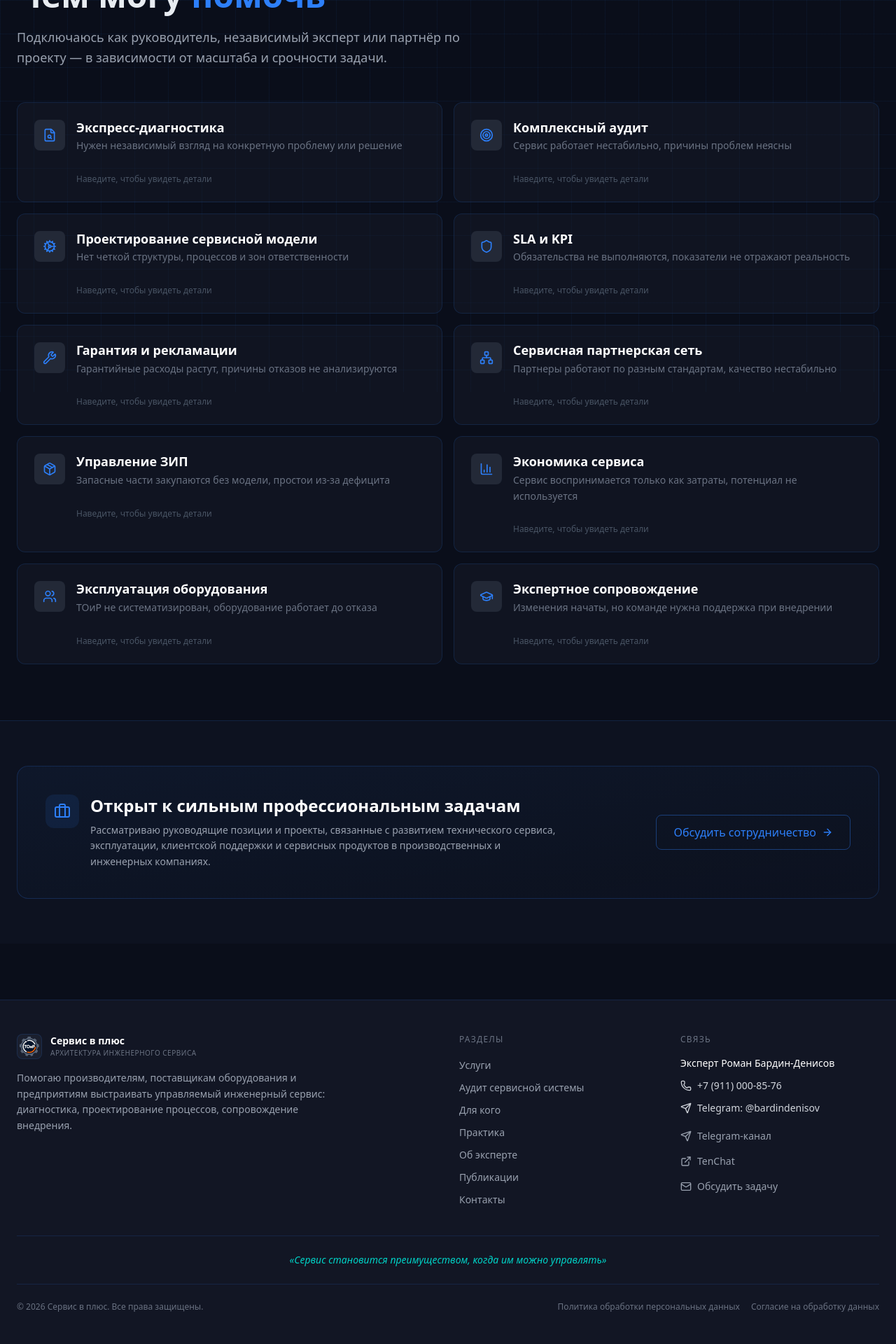
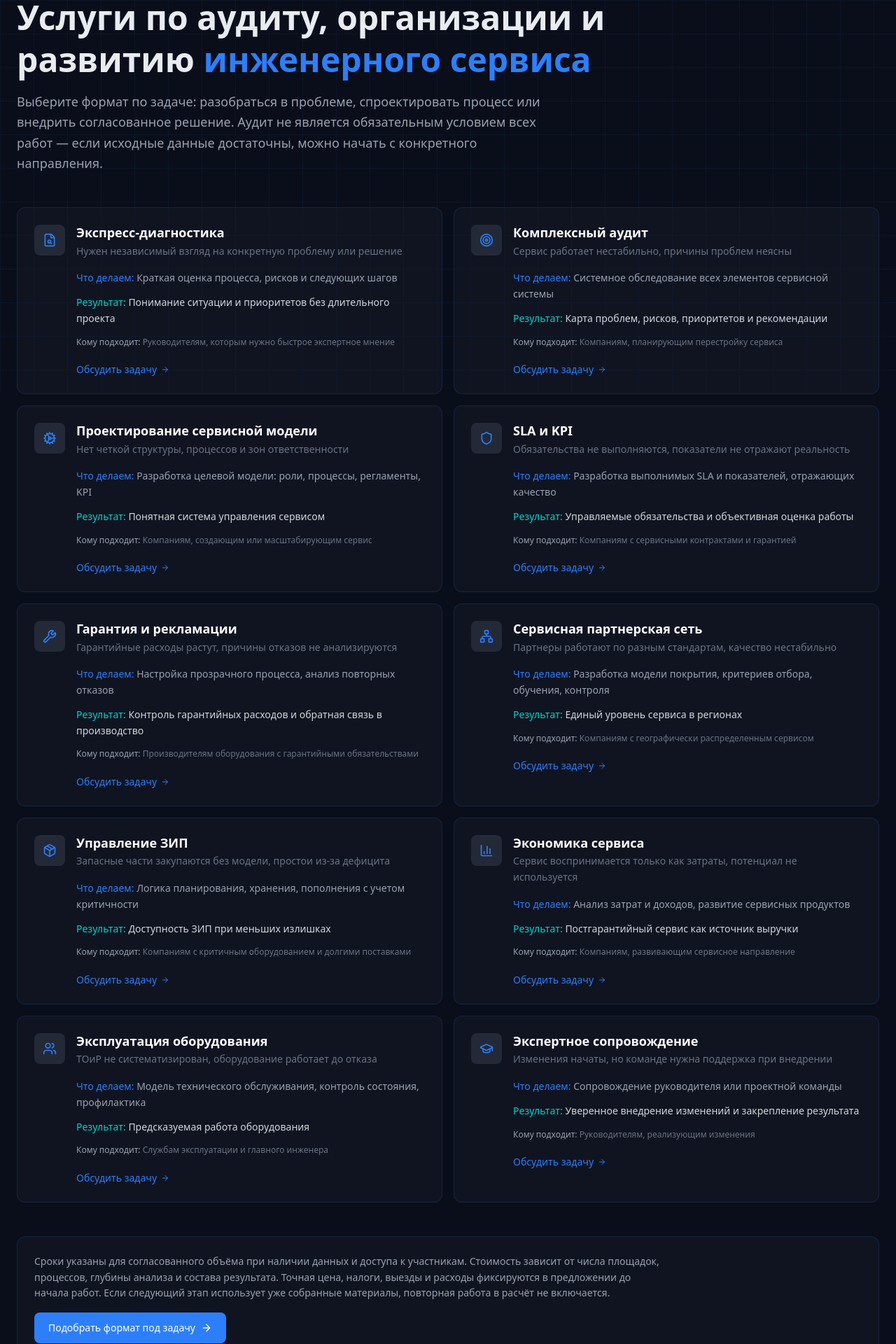
Before and after one commit to bardindenisovr/engservicepluse, a Next.js app: page /services in a window 1280 px wide. Shown: the part 240-2160 px from the top of the page at 70% size. Built offline with nearby package versions, Linux system fonts and the light colour scheme; no server answers.

Commit message:
Навигация футера по стратегии (раздел 20), теглайн с ТОиР, SEO-упаковка /services (раздел 3): title, H1, детали карточек без hover (п. 23)

```diff
--- a/src/app/services/page.tsx
+++ b/src/app/services/page.tsx
@@ -2,9 +2,9 @@ import Services from "@/components/Services";
 import ForEmployers from "@/components/ForEmployers";
 
 export const metadata = {
-  title: "Чем могу помочь",
+  title: "Услуги по организации сервиса и ТОиР — Сервис в плюс",
   description:
-    "Аудит сервисной системы, проектирование сервисной модели, SLA и KPI, гарантия, сервисная сеть, ЗИП, экономика сервиса, сервис ЦОД.",
+    "Услуги по аудиту, организации и развитию инженерного сервиса: экспресс-диагностика, аудит сервисной системы, проектирование, SLA и KPI, гарантия и рекламации, партнёрская сеть, ЗИП, экономика сервиса, организация ТОиР, сопровождение внедрения.",
 };
 
 export default function ServicesPage() {
--- a/src/components/Footer.tsx
+++ b/src/components/Footer.tsx
@@ -3,8 +3,11 @@ import { Send, ExternalLink, Mail } from "lucide-react";
 import ExpertContacts from "@/components/ExpertContacts";
 
 const navItems = [
-  { href: "/services", label: "Услуги" },
-  { href: "/audit", label: "Аудит сервисной системы" },
+  { href: "/services", label: "Все услуги" },
+  { href: "/audit", label: "Аудит" },
+  { href: "/ekspress-diagnostika", label: "Экспресс-диагностика" },
+  { href: "/services", label: "Проектирование" },
+  { href: "/services", label: "Сопровождение" },
   { href: "/methodology", label: "Для кого" },
   { href: "/cases", label: "Практика" },
   { href: "/about", label: "Об эксперте" },
@@ -20,7 +23,7 @@ export default function Footer() {
       <div className="max-w-7xl mx-auto px-6 py-12">
         {/* Основная сетка футера */}
         <div className="grid grid-cols-1 md:grid-cols-4 gap-8 mb-10">
-          {/* Бренд */}
+          {/* Бренд — стратегия, раздел 20 */}
           <div className="md:col-span-2">
             <div className="flex items-center gap-3 mb-4">
               <div className="w-9 h-9 rounded-lg bg-[var(--graphite)] border border-[var(--border-subtle)] flex items-center justify-center overflow-hidden">
@@ -33,25 +36,26 @@ export default function Footer() {
               <div>
                 <div className="text-sm font-semibold text-white">Сервис в плюс</div>
                 <div className="text-[10px] text-gray-500 uppercase tracking-wider">
-                  Архитектура инженерного сервиса
+                  Архитектура инженерного сервиса | ТОиР
                 </div>
               </div>
             </div>
             <p className="text-sm text-gray-400 max-w-md leading-relaxed">
-              Помогаю производителям, поставщикам оборудования и предприятиям
-              выстраивать управляемый инженерный сервис: диагностика,
-              проектирование процессов, сопровождение внедрения.
+              Архитектура и внедрение управляемого инженерного сервиса.
+              Роман Бардин-Денисов. Диагностика, проектирование процессов,
+              сопровождение внедрения для производителей, поставщиков
+              оборудования и предприятий.
             </p>
           </div>
 
-          {/* Навигация */}
+          {/* Навигация — стратегия, раздел 20 */}
           <div>
             <h3 className="text-xs uppercase tracking-widest text-gray-500 mb-4">
               Разделы
             </h3>
             <ul className="space-y-2">
               {navItems.map((item) => (
-                <li key={item.href}>
+                <li key={item.label}>
                   <Link
                     href={item.href}
                     className="text-sm text-gray-400 hover:text-[var(--electric-blue)] transition-colors"
--- a/src/components/Services.tsx
+++ b/src/components/Services.tsx
@@ -1,6 +1,5 @@
 "use client";
 
-import { useState } from "react";
 import Link from "next/link";
 import { ArrowRight, Target, Wrench, Users, Package, BarChart3, FileSearch, Shield, Network, Cog, GraduationCap } from "lucide-react";
 
@@ -98,73 +97,55 @@ const services = [
 ];
 
 export default function Services() {
-  const [activeService, setActiveService] = useState<string | null>(null);
-
   return (
     <section id="services" className="relative z-10 border-t border-[var(--border-subtle)]">
       <div className="max-w-7xl mx-auto px-6 py-20">
-        {/* Заголовок */}
-        <div className="mb-12">
+        {/* Заголовок — стратегия, раздел 3 «Все услуги» */}
+        <div className="mb-12 pt-8">
           <div className="inline-flex items-center gap-3 px-4 py-2 rounded-full border border-[var(--border-subtle)] bg-[var(--graphite)]/50 backdrop-blur-sm mb-6">
             <div className="w-2 h-2 rounded-full bg-[var(--electric-blue)] animate-pulse" />
             <span className="text-xs text-[var(--electric-blue)] tracking-wide uppercase">
-              Форматы работы
+              Все услуги
             </span>
           </div>
 
-          <h2 className="text-3xl md:text-5xl font-bold leading-tight max-w-3xl">
-            Чем могу{" "}
-            <span className="text-[var(--electric-blue)]">помочь</span>
-          </h2>
+          <h1 className="text-3xl md:text-5xl font-bold leading-tight max-w-4xl">
+            Услуги по аудиту, организации и развитию{" "}
+            <span className="text-[var(--electric-blue)]">инженерного сервиса</span>
+          </h1>
 
-          <p className="text-lg text-gray-400 max-w-2xl mt-4 leading-relaxed">
-            Подключаюсь как руководитель, независимый эксперт или партнёр по
-            проекту — в зависимости от масштаба и срочности задачи.
+          <p className="text-lg text-gray-400 max-w-3xl mt-4 leading-relaxed">
+            Выберите формат по задаче: разобраться в проблеме, спроектировать
+            процесс или внедрить согласованное решение. Аудит не является
+            обязательным условием всех работ — если исходные данные достаточны,
+            можно начать с конкретного направления.
           </p>
         </div>
 
-        {/* Сетка услуг */}
+        {/* Сетка услуг: задача → результат → переход (п. 23 — детали видны без наведения) */}
         <div className="grid grid-cols-1 md:grid-cols-2 gap-4">
           {services.map((service) => {
             const Icon = service.icon;
-            const isActive = activeService === service.id;
             return (
               <div
                 key={service.id}
-                onMouseEnter={() => setActiveService(service.id)}
-                onMouseLeave={() => setActiveService(null)}
-                className={`p-6 rounded-xl border transition-all duration-300 ${
-                  isActive
-                    ? "border-[var(--electric-blue)]/40 bg-[var(--electric-blue)]/5"
-                    : "border-[var(--border-subtle)] bg-[var(--graphite)]/40 hover:border-[var(--electric-blue)]/30"
-                }`}
+                className="p-6 rounded-xl border border-[var(--border-subtle)] bg-[var(--graphite)]/40 hover:border-[var(--electric-blue)]/30 transition-all duration-300"
               >
                 <div className="flex items-start gap-4 mb-4">
-                  <div
-                    className={`w-11 h-11 rounded-lg flex items-center justify-center flex-shrink-0 transition-all ${
-                      isActive
-                        ? "bg-[var(--electric-blue)] text-white"
-                        : "bg-[var(--graphite-light)] text-[var(--electric-blue)]"
-                    }`}
-                  >
+                  <div className="w-11 h-11 rounded-lg flex items-center justify-center flex-shrink-0 bg-[var(--graphite-light)] text-[var(--electric-blue)]">
                     <Icon className="w-5 h-5" />
                   </div>
                   <div className="min-w-0">
-                    <h3 className="text-lg font-semibold text-white leading-tight mb-1">
+                    <h2 className="text-lg font-semibold text-white leading-tight mb-1">
                       {service.title}
-                    </h3>
+                    </h2>
                     <p className="text-sm text-gray-500 leading-relaxed">
                       {service.problem}
                     </p>
                   </div>
                 </div>
 
-                {/* Раскрывающееся описание */}
-                <div
-                  className={`space-y-3 text-sm transition-all duration-300 overflow-hidden ${
-                    isActive ? "opacity-100 max-h-60 mt-4" : "opacity-0 max-h-0"
-                  }`}
-                >
+                <div className="space-y-3 text-sm mt-4">
                   <div className="pl-15">
                     <p className="text-gray-400 leading-relaxed">
                       <span className="text-[var(--electric-blue)] font-medium">Что делаем: </span>
@@ -193,15 +174,28 @@ export default function Services() {
                     </Link>
                   </div>
                 </div>
-
-                {!isActive && (
-                  <p className="text-xs text-gray-600 mt-3 pl-15">
-                    Наведите, чтобы увидеть детали
-                  </p>
-                )}
               </div>
             );
           })}
+        </div>
+
+        {/* Условия — стратегия, раздел 3 */}
+        <div className="mt-12 p-6 rounded-xl border border-[var(--border-subtle)] bg-[var(--graphite)]/40">
+          <p className="text-sm text-gray-400 leading-relaxed max-w-4xl">
+            Сроки указаны для согласованного объёма при наличии данных и доступа
+            к участникам. Стоимость зависит от числа площадок, процессов, глубины
+            анализа и состава результата. Точная цена, налоги, выезды и расходы
+            фиксируются в предложении до начала работ. Если следующий этап
+            использует уже собранные материалы, повторная работа в расчёт не
+            включается.
+          </p>
+          <Link
+            href="/contacts"
+            className="mt-4 inline-flex items-center gap-2 px-5 py-2.5 rounded-lg bg-[var(--electric-blue)] hover:bg-[var(--electric-blue)]/90 text-white text-sm font-medium transition-all min-h-[44px]"
+          >
+            Подобрать формат под задачу
+            <ArrowRight className="w-4 h-4" />
+          </Link>
         </div>
       </div>
     </section>
```
